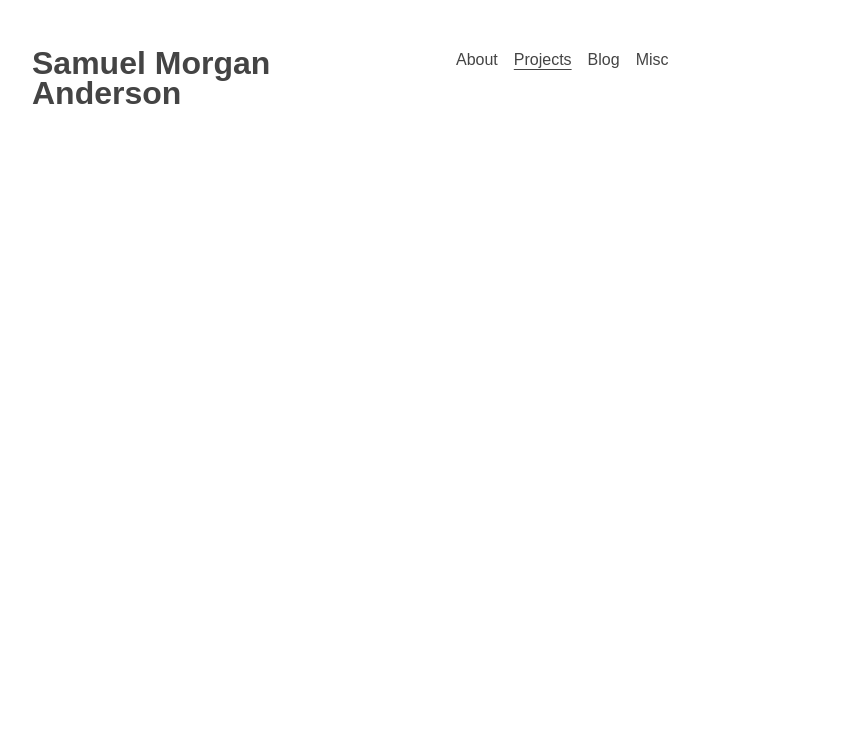
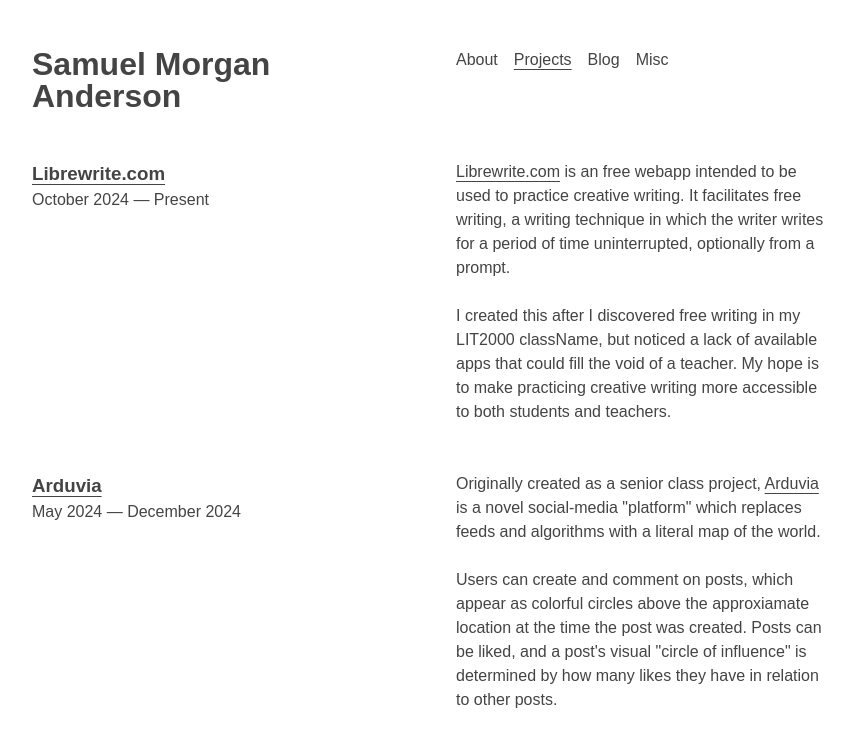
Before and after one commit to sama305/samueland.dev, a Next.js app: page /projects in a window 1280 px wide. Shown: the top 746 px of the page, without its empty margins (208-1062 px from the left). Built offline with nearby package versions, Linux system fonts and the light colour scheme.

Commit message:
culled a lot of unnessary css and a file
* layout should be more concise and consistent
* other sites button in blogs is now at end of post

```diff
--- a/components/Navbar.tsx
+++ b/components/Navbar.tsx
@@ -2,7 +2,11 @@
 
 import { usePathname } from "next/navigation";
 
-export default function Navbar() {
+interface NavbarProps {
+  className: string
+}
+
+export default function Navbar({ className }: NavbarProps) {
   const navBarLinks: Array<{
     label: string,
     to: string
@@ -29,12 +33,12 @@
   console.log(currentPage)
 
   return (
-    <div className="navbar">
+    <div className={className + " navbar"}>
       {navBarLinks.map(l => (
         <a
           key={l.label}
           href={l.to}
-          style={{ textDecoration: l.to === currentPage ? 'underline' : 'none'}}
+          style={{ textDecoration: l.to === currentPage ? 'underline' : ''}}
         >
           {l.label}
         </a>
--- a/src/app/(blog)/layout.tsx
+++ b/src/app/(blog)/layout.tsx
@@ -1,4 +1,3 @@
-import Link from "next/link";
 import "../globals.css";
 
 export default function BlogLayout({
--- a/src/app/(site)/layout.tsx
+++ b/src/app/(site)/layout.tsx
@@ -17,12 +17,10 @@
       <body>
         <div className="main">
           <div className="content">
-            <div className="left titlebar">
-              <h1 style={{ lineHeight: '1.9rem'}}>Samuel Morgan Anderson</h1>
-            </div>
-            <div className="right">
-              <Navbar />
-            </div>
+            <h1 className="left" style={{ width: '20rem', lineHeight: '2rem'}}>
+              Samuel Morgan Anderson
+            </h1>
+            <Navbar className="right"/>
           </div>
           {children}
         </div>
--- a/src/app/(site)/projects/layout.tsx
+++ /dev/null
@@ -1,16 +0,0 @@
-export const metadata = {
-  title: 'Next.js',
-  description: 'Generated by Next.js',
-}
-
-export default function RootLayout({
-  children,
-}: {
-  children: React.ReactNode
-}) {
-  return (
-    <html lang="en">
-      <body>{children}</body>
-    </html>
-  )
-}
--- a/src/app/globals.css
+++ b/src/app/globals.css
@@ -12,48 +12,21 @@
 .main {
   max-width: 50rem;
   margin: auto;
-  padding: 0 3rem;
-  padding-bottom: 3rem;
+  padding: 3rem;
 }
 
-.titlebar {
-  width: 20rem;
-}
-
-.navbar {
-  display: flex;
-  gap: 1rem;
-}
-
-.navbar a {
-  text-decoration: none;
-}
-
-a {
-  font-weight: 400;
-  color: #444;
-  text-underline-offset: 4px;
-}
-
-a:hover {
-  text-decoration: underline;
-}
-
+/* Content layout */
 .content {
-  margin-top: 3rem;
   display: flex;
   gap: 3rem;
   flex-direction: row;
 }
 
-.social {
-  text-decoration: underline;
+.content:not(:last-child) {
+  margin-bottom: 3rem;
 }
 
-.left {
-  flex: 1 1 0;
-}
-
+.left,
 .right {
   flex: 1 1 0;
 }
@@ -64,37 +37,44 @@
   }
 }
 
-.left p:not(:last-child) {
-  margin-bottom: 1.5rem;
-}
-
-.right p:not(:last-child) {
-  margin-bottom: 1.5rem;
-}
-
+/* Misc */
 .linkbox {
   display: flex;
   flex-direction: row;
   gap: 1rem;
 }
 
+.blogEntry {
+  display: flex;
+  flex-direction: column;
+}
+
+/* Navbar */
+.navbar {
+  display: flex;
+  gap: 1rem;
+}
+
+.navbar a {
+  text-decoration: none;
+}
+
+.navbar a:hover {
+  text-decoration: underline;
+}
+
+/* Element overrides */
+a {
+  font-weight: 400;
+  color: #444;
+  text-decoration: underline;
+  text-underline-offset: 4px;
+}
+
 ul {
   margin-left: 1rem;
 }
 
-.blogHeader {
-  display: flex;
-  flex-direction: row;
-  justify-content: space-between;
+p:not(:last-child) {
+  margin-bottom: 1.5rem;
 }
-
-@media (max-width: 35rem) {
-  .blogTitle {
-    width: 10rem;
-  }
-}
-
-.blogEntry {
-  display: flex;
-  flex-direction: column;
-}
--- a/src/mdx-components.tsx
+++ b/src/mdx-components.tsx
@@ -3,9 +3,6 @@
 export function useMDXComponents(components: MDXComponents): MDXComponents {
   return {
     ...components,
-    p: ({ children }) => (
-      <p style={{ marginBottom: '1rem' }}>{children}</p>
-    ),
     ul: ({ children }) => (
       <ul style={{ marginBottom: '1rem' }}>{children}</ul>
     ),
```
Also changed, not shown: src/app/(blog)/blog/[slug]/page.tsx (+5 -3 lines).
